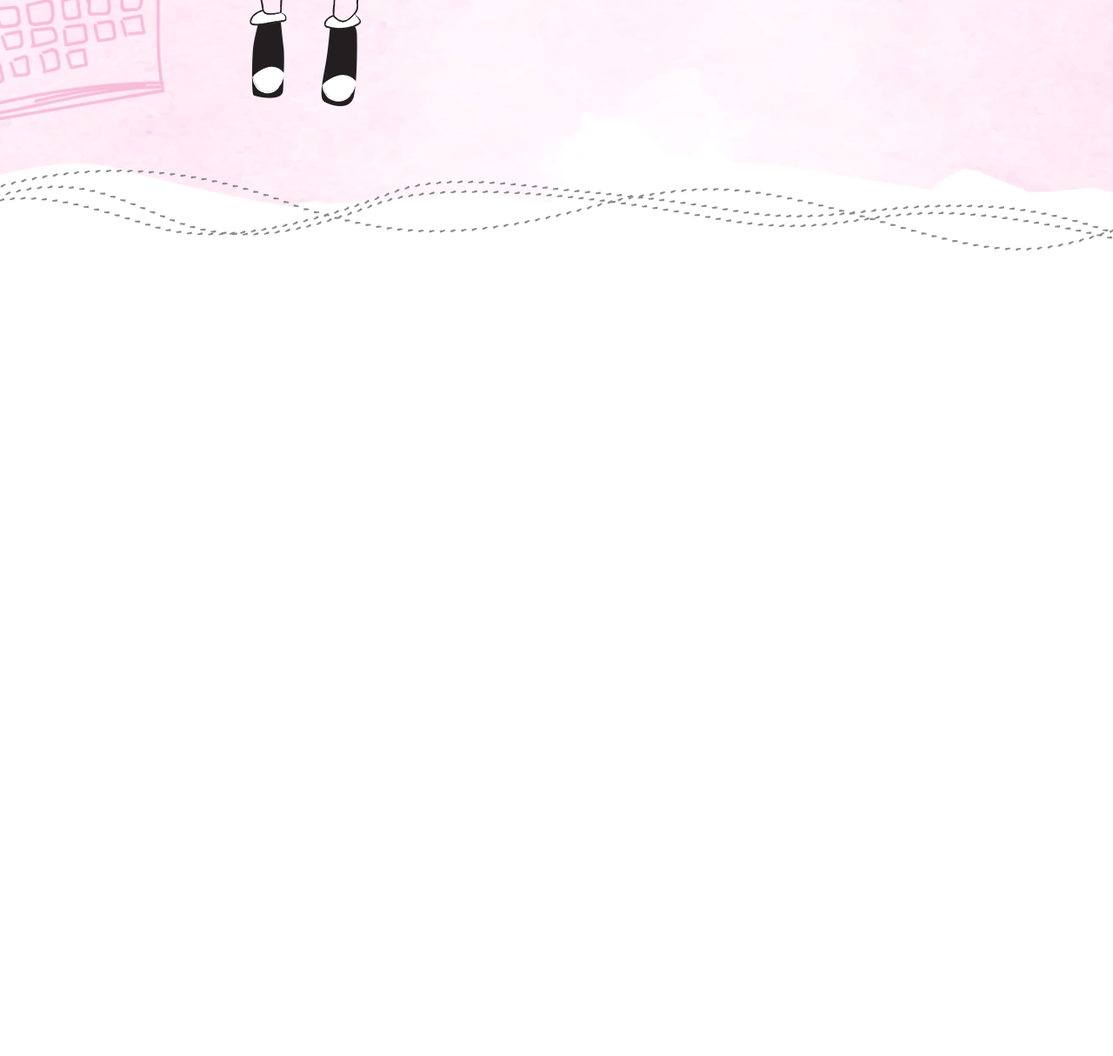
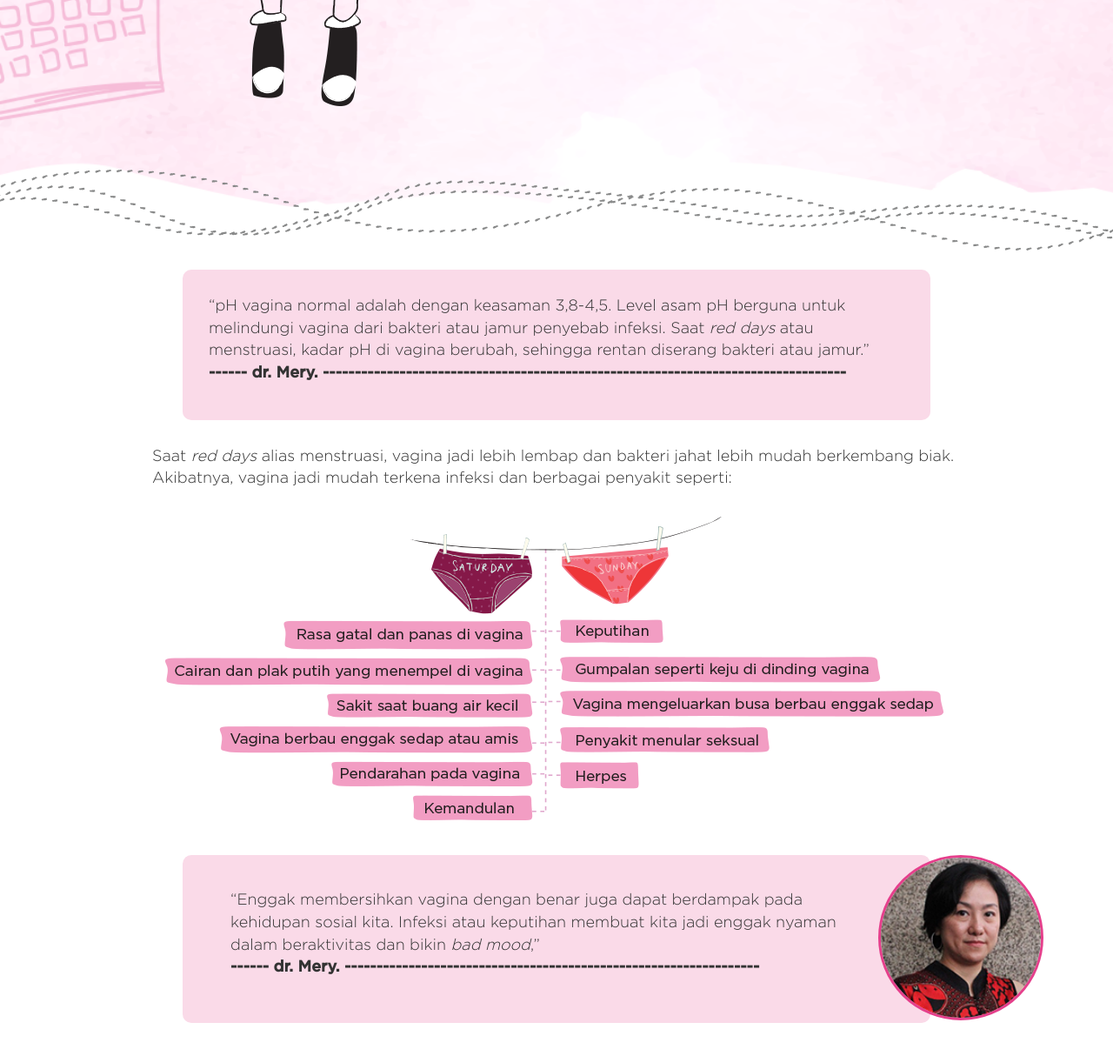
Before and after one commit to fauzanaachmd/betadine, a website: page index.html in a window 1280 px wide. Shown: the part 5112-6326 px from the top of the page at 87% size. Before the commit the page ends 5412 px from the top, so only its background shows below. Drawn offline with Linux system fonts and the light colour scheme.

Commit message:
section 7 added

```diff
--- a/assets/sass/style.scss
+++ b/assets/sass/style.scss
@@ -22,6 +22,35 @@ p {
 .center {
   text-align: center;
   margin: 30px 0;
+}
+
+.pink-box {
+  width: 860px;
+  margin: 0 auto 30px auto;
+  background: #fadae8;
+  border-radius: 10px;
+  padding: 30px;
+
+  .content {
+    width: 100%;
+    padding: 10px 25px;
+  }
+  .avatar {
+    width: 190px;
+    height: 190px;
+    border: 3px solid #e5408c;
+    border-radius: 50%;
+    display: block;
+    text-align: center;
+    overflow: hidden;
+    position: absolute;
+    right: -95px;
+    top: 10%;
+
+    img {
+      width: 100%;
+    }
+  }
 }
 
 /* HERO SECTION STYLE */
@@ -180,3 +209,15 @@ p {
   }
 }
 /* END OF SECTION 6 STYLE */
+
+/* SECTION 7 STYLE */
+.section7 {
+  padding: 30px 0;
+
+  .pink-box {
+    .avatar {
+      top: 0;
+    }
+  }
+}
+/* END OF SECTION 7 STYLE */
--- a/index.html
+++ b/index.html
@@ -99,6 +99,31 @@
             </div>
         </div>
     </section>
+    <section class="section7">
+        <div class="container">
+            <div class="pink-box">
+                <p>“pH vagina normal adalah dengan keasaman 3,8-4,5. Level asam pH berguna untuk melindungi vagina dari bakteri atau jamur penyebab infeksi. Saat <i>red days</i> atau menstruasi, kadar pH di vagina berubah, sehingga rentan diserang bakteri atau jamur.”<br>
+                    <b>------ dr. Mery. ----------------------------------------------------------------------------------</b>
+                </p>
+            </div>
+            <p>Saat <i>red days</i> alias menstruasi, vagina jadi lebih lembap dan bakteri jahat lebih mudah berkembang biak. Akibatnya, vagina jadi mudah terkena infeksi dan berbagai penyakit seperti:</p>
+            <div class="center">
+                <img src="assets/img/section7-jemuran.png" alt="jemuran">
+            </div>
+            <div class="col-sm-12">
+                <div class="pink-box">
+                    <div class="content">
+                        <p>“Enggak membersihkan vagina dengan benar juga dapat berdampak pada kehidupan sosial kita. Infeksi atau keputihan membuat kita jadi enggak nyaman dalam beraktivitas dan bikin <i>bad mood</i>,”<br>
+                            <b>------ dr. Mery. -----------------------------------------------------------------</b>
+                        </p>
+                    </div>
+                    <span class="avatar">
+                        <img src="assets/img/section4-user-photo.png">
+                    </span>
+                </div>
+            </div>
+        </div>
+    </section>
 
     <script type="text/javascript" src="bower_components/jQuery/dist/jquery.min.js"></script>
     <script type="text/javascript" src="bower_components/bootstrap/dist/js/bootstrap.min.js"></script>
```
Also changed, not shown: assets/css/style.css, assets/img/section7-jemuran.png (added), 1 other file.
